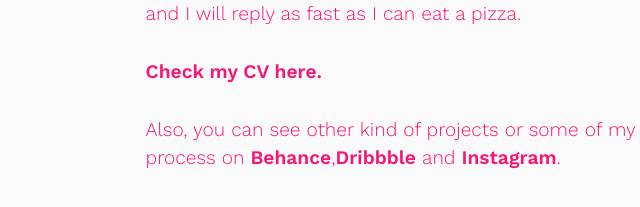
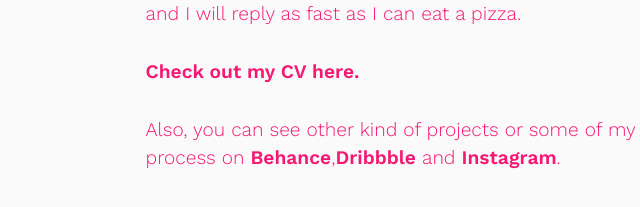
Before and after one commit to jakeelperro/objectthree, a plain HTML site: page about.html in a window 1280 px wide. Shown: the part 1417-1624 px from the top of the page, 324-964 px from the left. Drawn offline with nearby package versions, Linux system fonts and the light colour scheme.

Commit message:
item and about

```diff
--- a/about.html
+++ b/about.html
@@ -103,7 +103,7 @@
 
               <br>
             <br>
-            <a href="https://drive.google.com/open?id=1ollXIc7K26URHgT7K8SdLclC-DTqO4MB"  target="_blank">Check my CV here.</a>
+            <a href="https://drive.google.com/open?id=1ollXIc7K26URHgT7K8SdLclC-DTqO4MB"  target="_blank">Check out my CV here.</a>
 
               <br> <br>Also, you can see other kind of projects or some of my process
               on <a href="https://www.behance.net/madbutchill"  target="_blank">Behance</a>,<a href="https://www.dribbble.com/madbutchill"  target="_blank">Dribbble</a> and <a href="https://www.instagram.com/madbutchill"  target="_blank">Instagram</a>.
```
Also changed, not shown: portfolio-item.html (+1 -1 lines), assets/img/bio-1.png (added).
